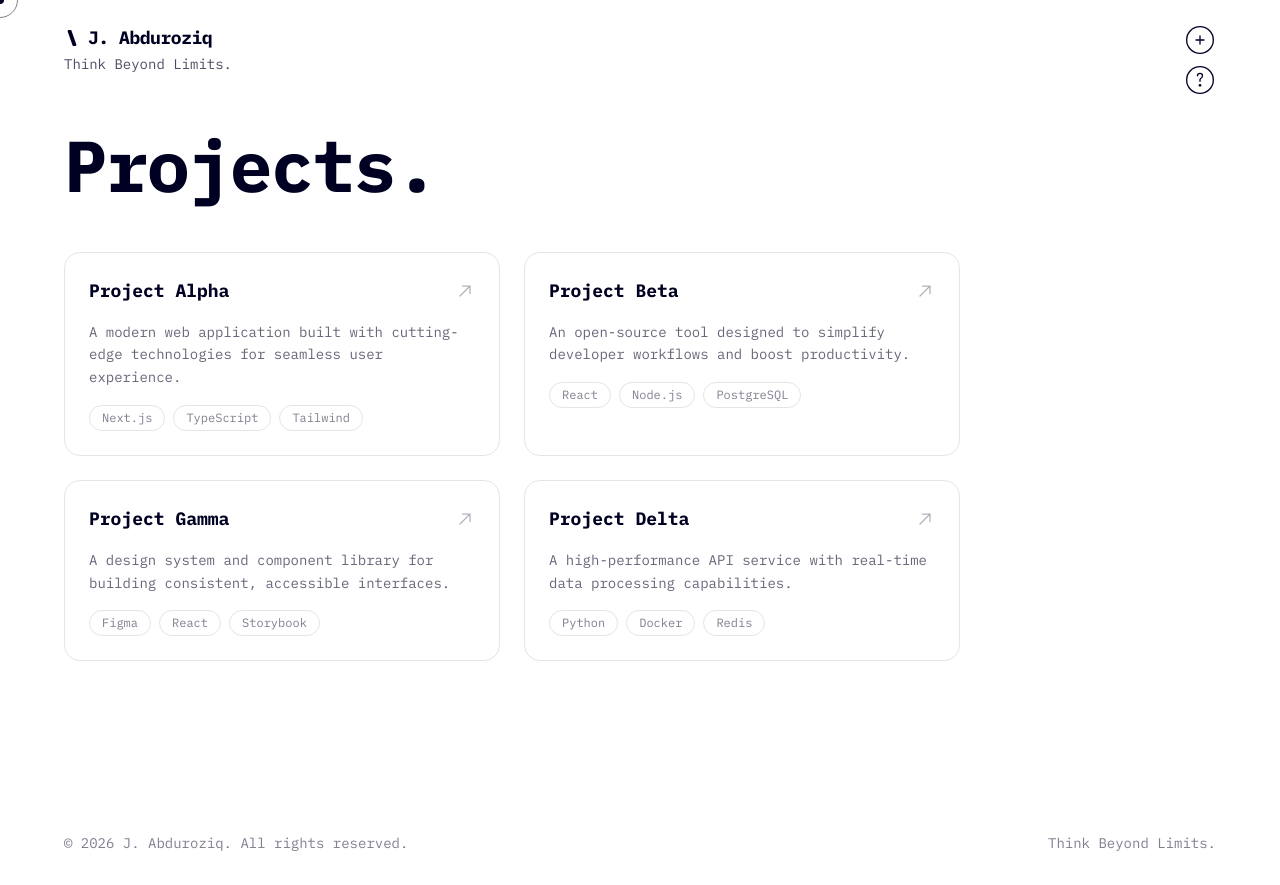
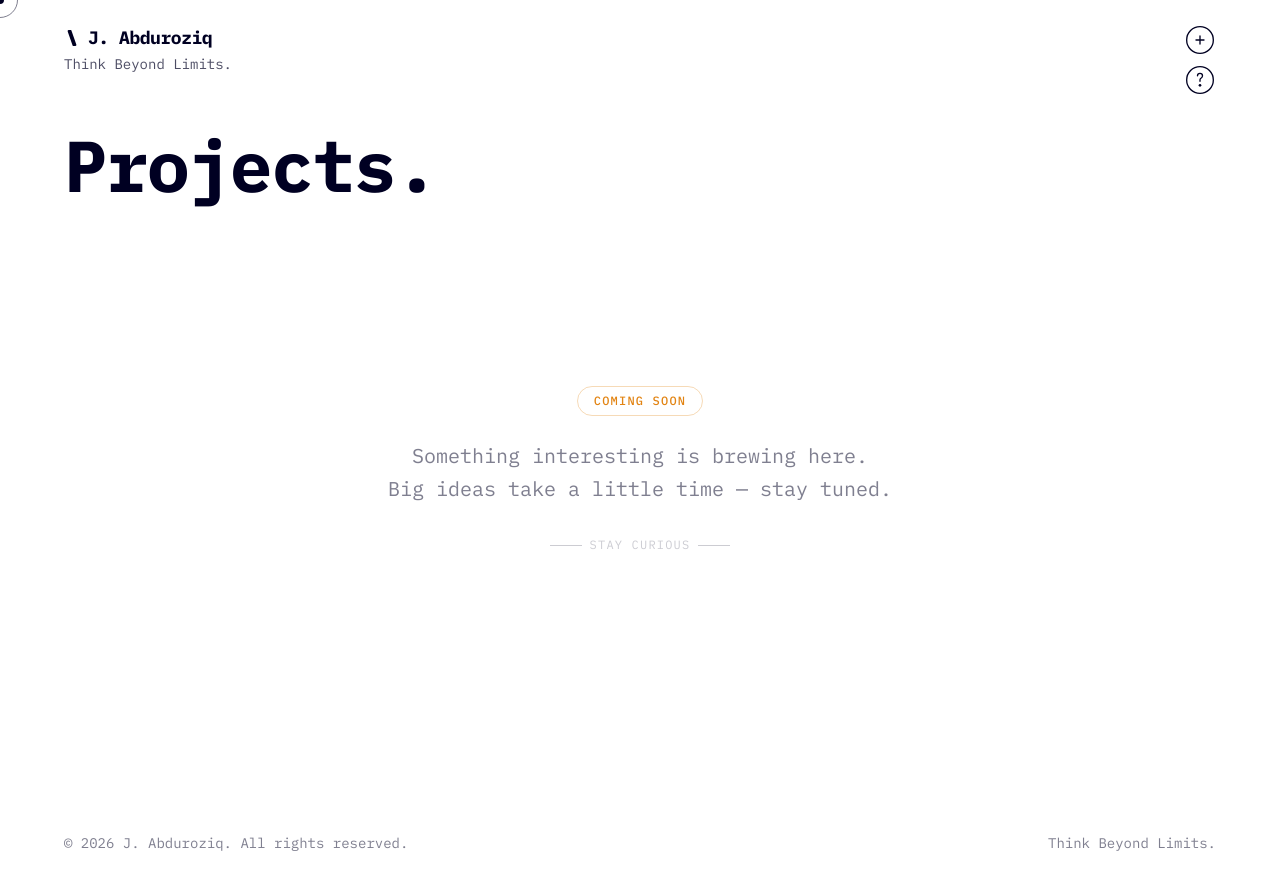
Before and after one commit to blogchik/my-website, a Next.js app: page /projects in a window 1280 px wide. Built offline with nearby package versions, Linux system fonts and the light colour scheme.

Commit message:
feat: update About and Projects pages with new skills and layout adjustments; add favicon

```diff
--- a/src/app/about/page.tsx
+++ b/src/app/about/page.tsx
@@ -8,16 +8,34 @@ export const metadata: Metadata = {
 };
 
 const skills = [
+  // Frontend
   "Next.js",
   "React",
   "TypeScript",
   "Tailwind CSS",
+  // Backend
   "Node.js",
   "Python",
+  "PHP",
+  "Laravel",
+  "Livewire",
+  "MySQL",
+  "PostgreSQL",
+  "Redis",
+  // DevOps
   "Docker",
-  "PostgreSQL",
+  "Nginx",
+  "CI/CD",
+  "Linux",
   "Git",
+  // Graphic Design
   "Figma",
+  "Adobe Illustrator",
+  "Adobe Photoshop",
+  // Motion Design
+  "Adobe After Effects",
+  "Framer Motion",
+  "GSAP",
 ];
 
 export default function AboutPage() {
--- a/src/app/layout.tsx
+++ b/src/app/layout.tsx
@@ -15,6 +15,9 @@ export const metadata: Metadata = {
   title: "J. Abduroziq — Designing The Next Internet",
   description:
     "Personal website of Jabborov Abduroziq. Think Beyond Limits.",
+  icons: {
+    icon: [{ url: "/favicon.svg", type: "image/svg+xml" }],
+  },
 };
 
 export default function RootLayout({
--- a/src/app/projects/page.tsx
+++ b/src/app/projects/page.tsx
@@ -1,53 +1,72 @@
 import type { Metadata } from "next";
-import { ProjectCard } from "@/components/project-card";
+// import { ProjectCard } from "@/components/project-card";
 
 export const metadata: Metadata = {
   title: "Projects — J. Abduroziq",
   description: "Projects and work by Jabborov Abduroziq.",
 };
 
-const projects = [
-  {
-    title: "Project Alpha",
-    description:
-      "A modern web application built with cutting-edge technologies for seamless user experience.",
-    tags: ["Next.js", "TypeScript", "Tailwind"],
-    href: "#",
-  },
-  {
-    title: "Project Beta",
-    description:
-      "An open-source tool designed to simplify developer workflows and boost productivity.",
-    tags: ["React", "Node.js", "PostgreSQL"],
-    href: "#",
-  },
-  {
-    title: "Project Gamma",
-    description:
-      "A design system and component library for building consistent, accessible interfaces.",
-    tags: ["Figma", "React", "Storybook"],
-    href: "#",
-  },
-  {
-    title: "Project Delta",
-    description:
-      "A high-performance API service with real-time data processing capabilities.",
-    tags: ["Python", "Docker", "Redis"],
-    href: "#",
-  },
-];
+// const projects = [
+//   {
+//     title: "Project Alpha",
+//     description:
+//       "A modern web application built with cutting-edge technologies for seamless user experience.",
+//     tags: ["Next.js", "TypeScript", "Tailwind"],
+//     href: "#",
+//   },
+//   {
+//     title: "Project Beta",
+//     description:
+//       "An open-source tool designed to simplify developer workflows and boost productivity.",
+//     tags: ["React", "Node.js", "PostgreSQL"],
+//     href: "#",
+//   },
+//   {
+//     title: "Project Gamma",
+//     description:
+//       "A design system and component library for building consistent, accessible interfaces.",
+//     tags: ["Figma", "React", "Storybook"],
+//     href: "#",
+//   },
+//   {
+//     title: "Project Delta",
+//     description:
+//       "A high-performance API service with real-time data processing capabilities.",
+//     tags: ["Python", "Docker", "Redis"],
+//     href: "#",
+//   },
+// ];
 
 export default function ProjectsPage() {
   return (
-    <section className="min-h-screen px-6 lg:px-16 pt-32 pb-16">
+    <section className="min-h-screen px-6 lg:px-16 pt-32 pb-16 flex flex-col">
       <h1 className="font-bold text-[2.75rem] md:text-[4.5rem] text-navy leading-[1.05] tracking-tight mb-12 animate-fade-up">
         Projects.
       </h1>
 
-      <div className="grid grid-cols-1 md:grid-cols-2 gap-6 max-w-4xl">
-        {projects.map((project, i) => (
-          <ProjectCard key={project.title} {...project} index={i} />
-        ))}
+      <div className="flex-1 flex flex-col items-center justify-center max-w-2xl mx-auto text-center -mt-12">
+        <span
+          className="inline-block border border-orange/30 text-orange text-xs font-medium tracking-widest uppercase px-4 py-1.5 rounded-full mb-6 animate-fade-up"
+          style={{ animationDelay: "0.1s" }}
+        >
+          Coming Soon
+        </span>
+        <p
+          className="text-navy/50 text-lg md:text-xl leading-relaxed animate-fade-up"
+          style={{ animationDelay: "0.2s" }}
+        >
+          Something interesting is brewing here.
+          <br />
+          Big ideas take a little time — stay tuned.
+        </p>
+        <div
+          className="mt-8 flex items-center gap-2 text-navy/20 animate-fade-up"
+          style={{ animationDelay: "0.3s" }}
+        >
+          <span className="w-8 h-px bg-navy/20" />
+          <span className="text-xs tracking-widest uppercase">Stay curious</span>
+          <span className="w-8 h-px bg-navy/20" />
+        </div>
       </div>
     </section>
   );
```
Also changed, not shown: public/favicon.svg (added).
